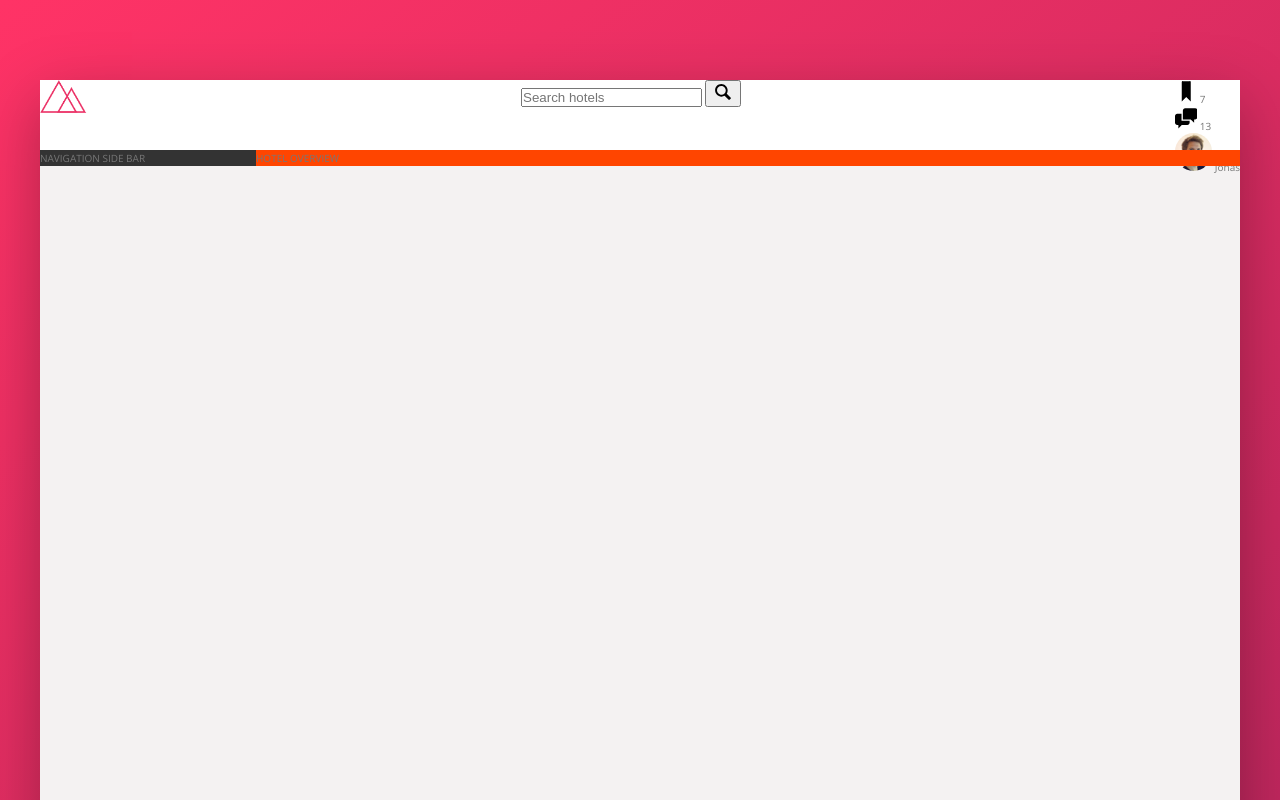
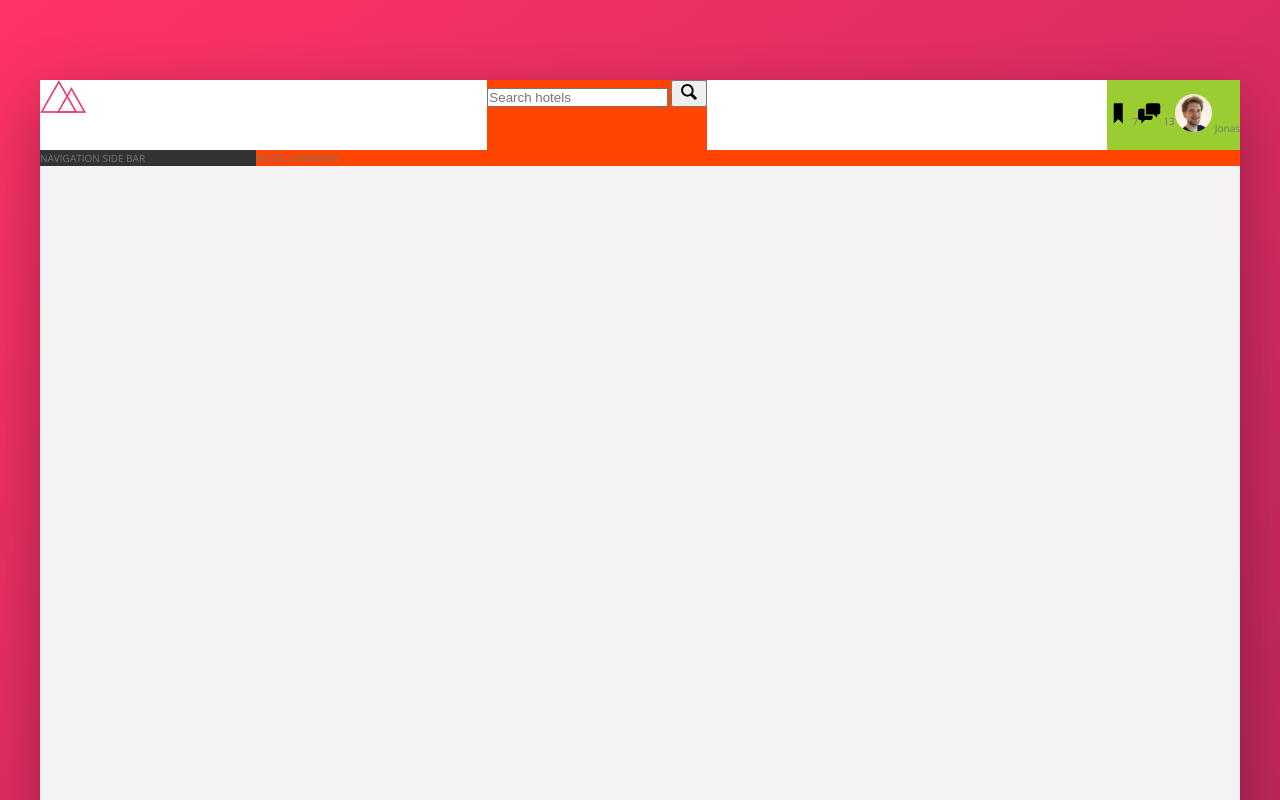
Before and after one commit to markovich692/Trillo, a website: page index.html in a window 1280 px wide. Shown: the top 800 px of the page. Drawn offline with nearby package versions, Linux system fonts and the light colour scheme.

Commit message:
uses justify-content on the header using space-between

```diff
--- a/index.html
+++ b/index.html
@@ -17,7 +17,7 @@
     <div class="container">
       <header class="header">
         <!-- LOGO -->
-        <img class="logo" src="img/logo.png" alt="Trillo logo" />
+        <img src="img/logo.png" alt="Trillo logo" class="logo" />
 
         <!-- FORM -->
         <form action="#" class="search">
--- a/sass/components/_components.scss
+++ b/sass/components/_components.scss
@@ -8,6 +8,8 @@
 ////////////////////////////////////
 //SEARCH-NAV
 .search {
+  background-color: orangered;
+
   &__input {
   }
 
@@ -23,6 +25,11 @@
 ////////////////////////////////////
 //USER-NAV
 .user-nav {
+  background-color: yellowgreen;
+  display: flex;
+  justify-content: space-between;
+  align-items: center;
+
   &__icon-box {
   }
 
```
Also changed, not shown: css/style.css, 1 other file.
